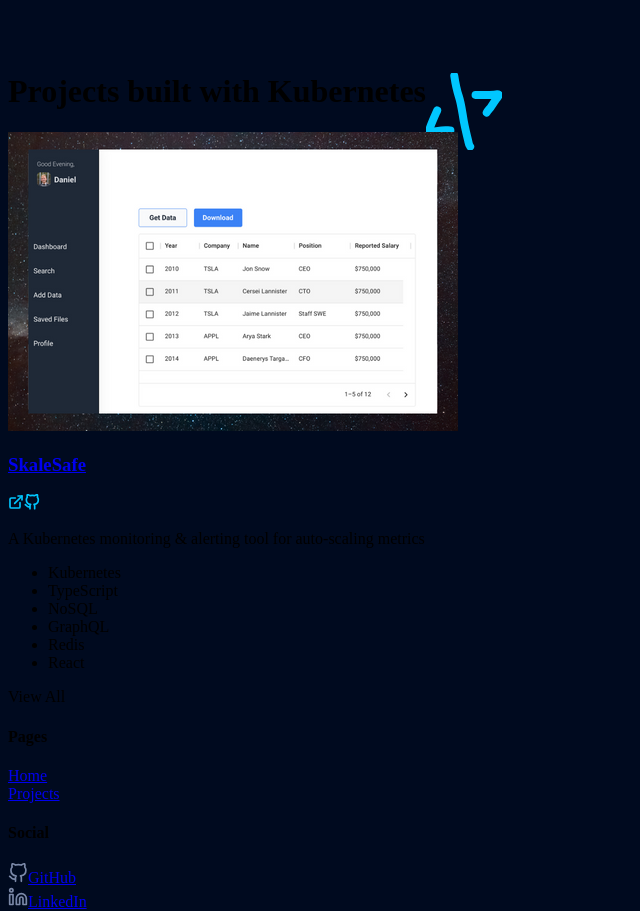
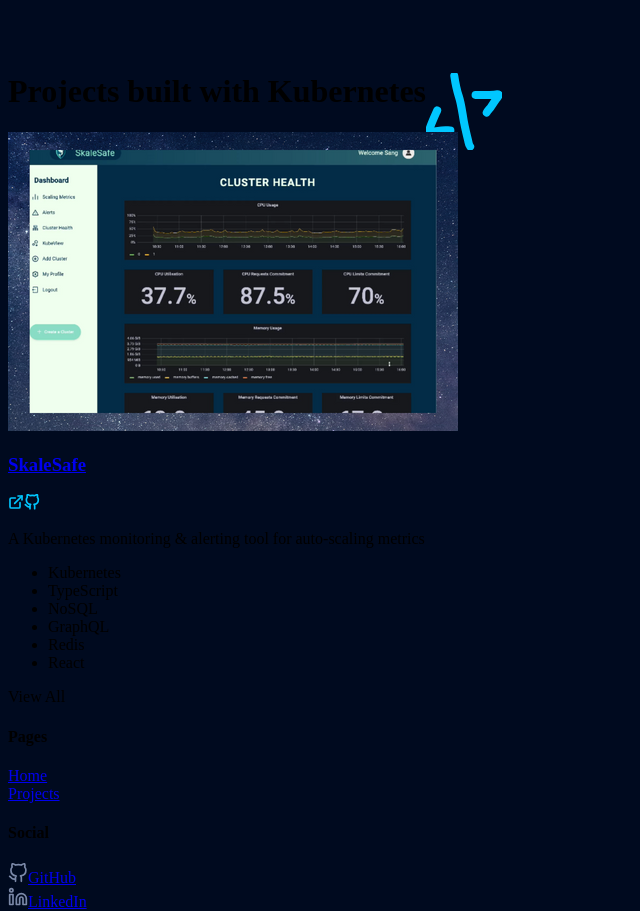
Before and after one commit to daniel-doody/updated-portfolio, a Next.js app: page /projects/tag/kubernetes in a window 1280 px wide. Shown: the part 1100-2011 px from the top of the page, without its empty margins (0-640 px from the left). Built offline with nearby package versions, Linux system fonts and the light colour scheme.

Commit message:
skalesafe project added

```diff
--- a/data/content/projects.ts
+++ b/data/content/projects.ts
@@ -6,7 +6,7 @@
     id: 0,
     title: 'SkaleSafe',
     desc: 'A Kubernetes monitoring & alerting tool for auto-scaling metrics',
-    img: '/static/projects/exec-comp-analyzer.png',
+    img: '/static/projects/skalesafe-image.png',
     link: 'https://skalesafe.com/',
     github: 'https://github.com/oslabs-beta/SkaleSafe',
     tags: ['Kubernetes', 'TypeScript', 'NoSQL', 'GraphQL', 'Redis', 'React'],
```
